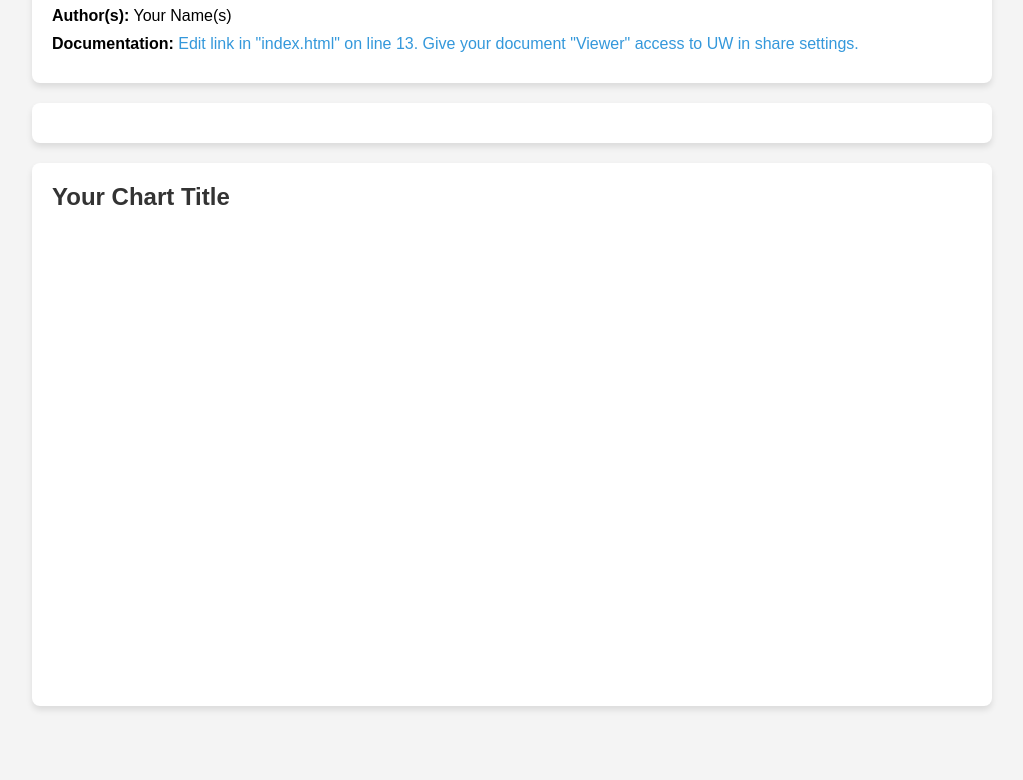
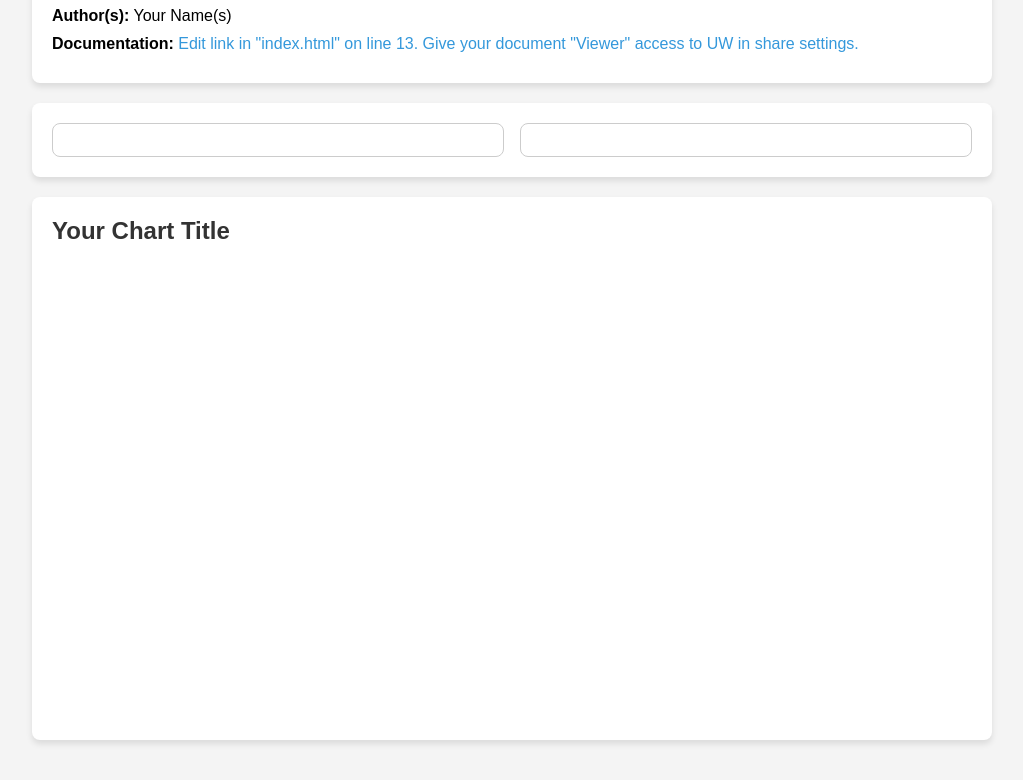
Before and after one commit to amyo6/WeatherTrends-INFO-474, a plain HTML site: page index.html in a window 1280 px wide. Shown: the part 80-860 px from the top of the page, without its empty margins (128-1151 px from the left). Before the commit the page ends 826 px from the top, so only its background shows below. Drawn offline with nearby package versions, Linux system fonts and the light colour scheme.

Commit message:
Add widget classes

```diff
--- a/style.css
+++ b/style.css
@@ -60,15 +60,16 @@ a:hover {
 }
 
 /* Widget Section (Horizontal layout for widgets) */
-.horizontal-container {
+.widget-container {
     display: flex;
     justify-content: space-between;
     width: 100%;
     max-width: 960px;
     margin-bottom: 20px;
+    gap: 16px; /* Space between widgets */
 }
 
-.horizontal-container .item {
+.widget-container .item {
     flex: 1;
     margin-right: 20px;
     background-color: #fff;
@@ -77,9 +78,21 @@ a:hover {
     box-shadow: 0 4px 6px rgba(0, 0, 0, 0.1);
 }
 
-.horizontal-container .item:last-child {
+.widget-container .item:last-child {
     margin-right: 0;
 }
+
+.widget {
+    flex: 1; /* Make widgets take up equal horizontal space */
+    border: 1px solid #ccc;
+    border-radius: 8px;
+    padding: 16px;
+    min-width: 0; /* Prevent overflow issues */
+    text-align: center;
+    font-family: Arial, sans-serif;
+}
+
+/* ADD MORE STYLES TO WIDGETS HERE */
 
 /* Chart Container */
 #lineChart {
```
